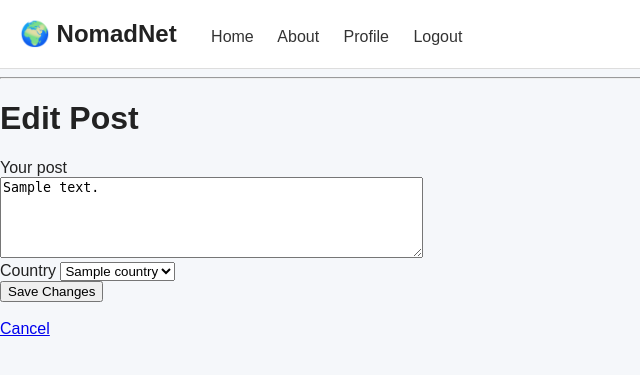
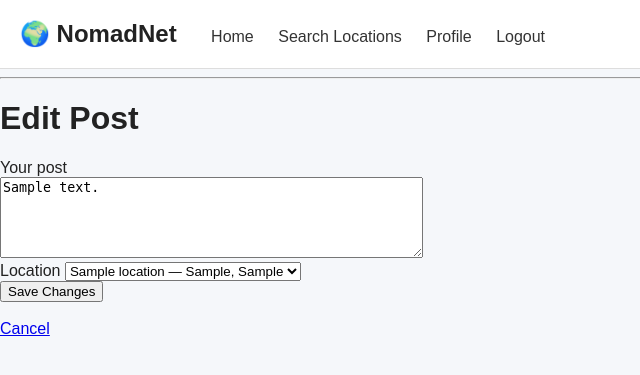
Before and after one commit to PadmaI1/NomadNet, a Flask app: page /posts/1/edit in a window 1280 px wide. Shown: the top 375 px of the page, without its empty margins (0-640 px from the left). Run offline with Flask 3, Linux system fonts and the light colour scheme; a user stored in the database is signed in; tables that the repository leaves empty hold one stand-in row (values such as "Sample post").

Commit message:
Refactor location handling: remove country relationships from posts, update templates for location selection, and add location search functionality.

```diff
--- a/app.py
+++ b/app.py
@@ -67,34 +67,12 @@ def home():
 def about():
     return render_template("about.html")
 
-@app.route("/country/<country_name>")
-def country_page(country_name):
 
-    country = Country.query.filter_by(
-        name=country_name
-    ).first()
 
-    if country is None:
-        abort(404)
+@app.route("/location/<int:location_id>")
+def location_page(location_id):
 
-    posts = Post.query.filter_by(
-        country_id=country.id
-    ).order_by(
-        Post.created_at.desc()
-    ).all()
-
-    return render_template(
-        "country.html",
-        country=country,
-        posts=posts
-    )
-
-@app.route("/location/<location_name>")
-def location_page(location_name):
-
-    location = Location.query.filter_by(
-        name=location_name
-    ).first()
+    location = Location.query.get(location_id)
 
     if location is None:
         abort(404)
@@ -288,20 +266,20 @@ def edit_post(post_id):
     if request.method == "POST":
 
         content = request.form["content"]
-        country_id = request.form["country_id"]
+        location_id = request.form["location_id"]
 
         if not content.strip():
             flash("Post cannot be empty.")
             return redirect(url_for("edit_post", post_id=post.id))
 
-        country = Country.query.get(country_id)
+        location = Location.query.get(location_id)
 
-        if country is None:
-            flash("Invalid country selected.")
+        if location is None:
+            flash("Invalid location selected.")
             return redirect(url_for("edit_post", post_id=post.id))
 
         post.content = content.strip()
-        post.country_id = country.id
+        post.location_id = location.id
 
         db.session.commit()
 
@@ -312,7 +290,7 @@ def edit_post(post_id):
     return render_template(
         "edit_post.html",
         post=post,
-        countries=Country.query.all()
+        locations=Location.query.all()
     )
 
 @app.route("/posts/<int:post_id>")
@@ -457,6 +435,35 @@ def follow_user(username):
         url_for("profile", username=user.username)
     )
 
+@app.route("/locations/search")
+def search_locations():
+
+    query = request.args.get("q", "").strip()
+
+    if not query:
+        return render_template(
+            "search_locations.html",
+            locations=[],
+            query=""
+        )
+
+    locations = Location.query.filter(
+        Location.name.ilike(f"%{query}%")
+    ).all()
+
+    if locations:
+        return render_template(
+            "search_locations.html",
+            locations=locations,
+            query=query
+        )
+
+    return render_template(
+        "search_locations.html",
+        locations=[],
+        query=query
+    )
+
 @app.errorhandler(404)
 def pagenotfound(error):
     return render_template("404.html"), 404
--- a/templates/base.html
+++ b/templates/base.html
@@ -12,7 +12,7 @@
         <h2>🌍 NomadNet</h2>
 
         <a href="{{ url_for('home') }}">Home</a>
-        <a href="{{ url_for('about') }}">About</a>
+        <a href="{{ url_for('search_locations') }}">Search Locations</a>
 
         {% if current_user.is_authenticated %}
 
--- a/templates/edit_post.html
+++ b/templates/edit_post.html
@@ -25,21 +25,19 @@
         </div>
 
         <div>
-            <label for="country_id">Country</label>
+            <label for="location_id">Location</label>
 
-            <select
-                id="country_id"
-                name="country_id"
-                required
-            >
+            <select id="location_id" name="location_id" required>
 
-                {% for country in countries %}
+                <option value="">Select a location</option>
+
+                {% for location in locations %}
 
                     <option
-                        value="{{ country.id }}"
-                        {% if country.id == post.country_id %}selected{% endif %}
+                        value="{{ location.id }}"
+                        {% if location.id == post.location_id %}selected{% endif %}
                     >
-                        {{ country.name }}
+                        {{ location.name }} — {{ location.city }}, {{ location.country }}
                     </option>
 
                 {% endfor %}
```
Also changed, not shown: migrations/versions/b0827dabfbae_remove_country_relationship_from_posts.py (added, +33 -0 lines), models.py (+0 -7 lines), templates/home.html (+18 -2 lines), templates/search_locations.html (added, +58 -0 lines).
